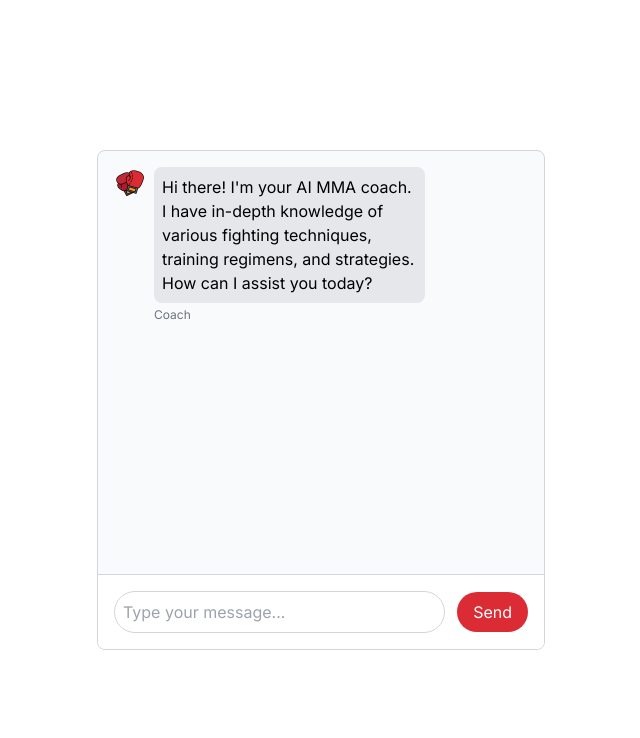
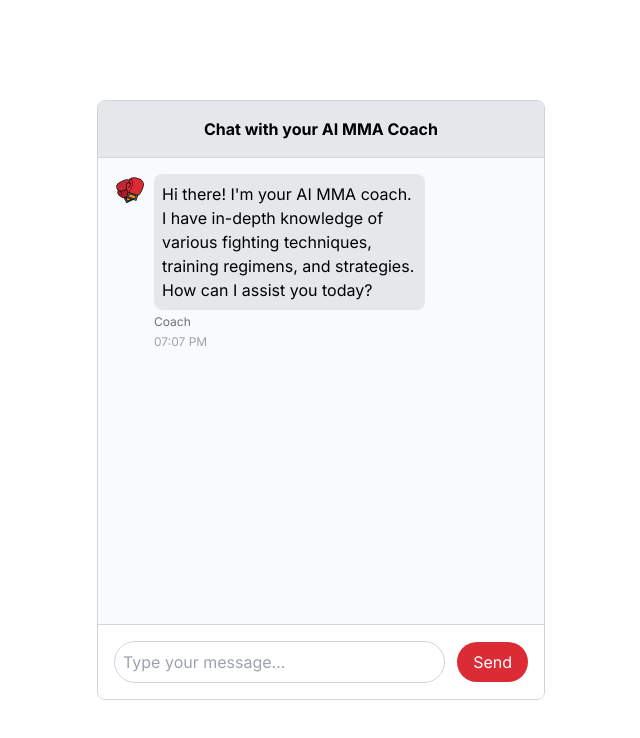
Before and after one commit to AbdullahSaeed1211/ai-customer-chatbot, a Next.js app: page / in a window 1280 px wide. Shown: the top 738 px of the page, without its empty margins (319-959 px from the left). Built offline with nearby package versions, Linux system fonts and the light colour scheme.

Commit message:
chatbox ui done

```diff
--- a/components/Chatbot.tsx
+++ b/components/Chatbot.tsx
@@ -1,43 +1,62 @@
 'use client';
-import React, { useState, useEffect } from 'react';
+import React, { useState, useEffect, useRef } from 'react';
 import Image from 'next/image';
 import logo from '@/public/chatbotlogo.png';
 
 type Message = {
   text: string;
   sender: 'user' | 'bot';
+  timestamp: string;
 };
 
 const Chatbot: React.FC = () => {
   const [messages, setMessages] = useState<Message[]>([]);
   const [input, setInput] = useState<string>('');
+  const messagesEndRef = useRef<HTMLDivElement>(null); // Ref for auto-scrolling
 
   useEffect(() => {
     // Add the default message when the component mounts
     const defaultMessage: Message = {
       text: "Hi there! I'm your AI MMA coach. I have in-depth knowledge of various fighting techniques, training regimens, and strategies. How can I assist you today?",
       sender: 'bot',
+      timestamp: new Date().toLocaleTimeString([], { hour: '2-digit', minute: '2-digit' }), // Format timestamp to show hours and minutes
     };
     setMessages([defaultMessage]);
   }, []);
 
+  useEffect(() => {
+    // Scroll to bottom on new message
+    messagesEndRef.current?.scrollIntoView({ behavior: 'smooth' });
+  }, [messages]);
+
   const handleSend = () => {
     if (!input.trim()) return;
 
-    const userMessage: Message = { text: input, sender: 'user' };
+    const userMessage: Message = {
+      text: input,
+      sender: 'user',
+      timestamp: new Date().toLocaleTimeString([], { hour: '2-digit', minute: '2-digit' }), // Format timestamp to show hours and minutes
+    };
     setMessages((prevMessages) => [...prevMessages, userMessage]);
     setInput('');
 
     // Simulate bot response
     setTimeout(() => {
-      const botMessage: Message = { text: `You said: ${input}`, sender: 'bot' };
+      const botMessage: Message = {
+        text: `You said: ${input}`,
+        sender: 'bot',
+        timestamp: new Date().toLocaleTimeString([], { hour: '2-digit', minute: '2-digit' }), // Format timestamp to show hours and minutes
+      };
       setMessages((prevMessages) => [...prevMessages, botMessage]);
     }, 500);
   };
 
   return (
-    <div className="h-full flex flex-col w-full max-w-md md:h-[500px] border border-gray-300 rounded-lg bg-gray-50 overflow-hidden">
-      <div className="flex-1 p-4 overflow-y-auto">
+    <div className="h-full flex flex-col w-full max-w-md md:h-[600px] border border-gray-300 rounded-lg bg-gray-50 overflow-hidden">
+      <div className="p-4 bg-gray-200 border-b border-gray-300 text-center font-bold">
+        Chat with your AI MMA Coach
+      </div>
+      <div className="flex-1 p-4 overflow-y-auto scrollbar-thin scrollbar-thumb-gray-400 scrollbar-track-gray-100 md:scrollbar-thumb-gray-500 lg:scrollbar-thumb-gray-600">
         {messages.map((message, index) => (
           <div
             key={index}
@@ -65,9 +84,13 @@ const Chatbot: React.FC = () => {
                   Coach
                 </div>
               )}
+              <div className="text-xs text-gray-400 mt-1">
+                {message.timestamp}
+              </div>
             </div>
           </div>
         ))}
+        <div ref={messagesEndRef} /> {/* Auto-scroll reference */}
       </div>
       <div className="flex items-center p-4 bg-white border-t border-gray-300">
         <input
```
Also changed, not shown: public/avatarUser.png (added).
